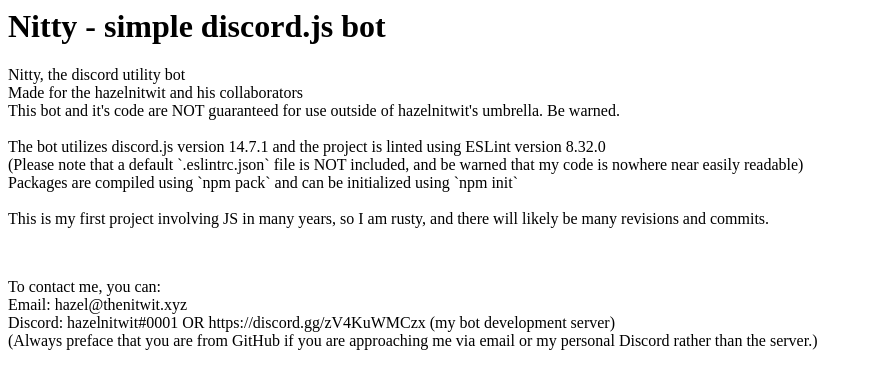
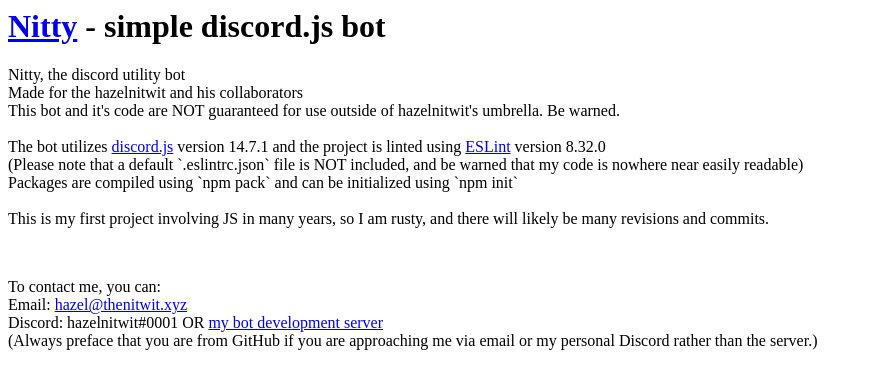
Before and after one commit to nailplsh/Nitty, a website: page index.html in a window 1280 px wide. Shown: the whole page, without its empty margins (0-872 px from the left). Drawn offline with Linux system fonts and the light colour scheme.

Commit message:
Update index.html

```diff
--- a/index.html
+++ b/index.html
@@ -3,18 +3,18 @@
     <title>Nitty by hazelnitwit</title>
   </head>
   <body>
-    <h1>Nitty - simple discord.js bot</h1>
+    <h1><a href="https://github.com/hazelnitwit/Nitty">Nitty</a> - simple discord.js bot</h1>
 
     <p>Nitty, the discord utility bot<br>
     Made for the hazelnitwit and his collaborators<br>
     This bot and it's code are NOT guaranteed for use outside of hazelnitwit's umbrella. Be warned.<br><br>
-    The bot utilizes discord.js version 14.7.1 and the project is linted using ESLint version 8.32.0 <br>
+    The bot utilizes <a href="https://github.com/discordjs/discord.js">discord.js</a> version 14.7.1 and the project is linted using <a href="https://github.com/eslint/eslint">ESLint</a> version 8.32.0 <br>
     (Please note that a default `.eslintrc.json` file is NOT included, and be warned that my code is nowhere near easily readable)<br>
     Packages are compiled using `npm pack` and can be initialized using `npm init`<br><br>
     This is my first project involving JS in many years, so I am rusty, and there will likely be many revisions and commits.</p>
   <br>
     <p>To contact me, you can:<br>
-    Email: hazel@thenitwit.xyz<br>
-    Discord: hazelnitwit#0001 OR https://discord.gg/zV4KuWMCzx (my bot development server)<br>
+    Email: <a href="mailto:hazel@thenitwit.xyz">hazel@thenitwit.xyz</a><br>
+    Discord: hazelnitwit#0001 OR <a href="https://discord.gg/zV4KuWMCzx">my bot development server</a><br>
     (Always preface that you are from GitHub if you are approaching me via email or my personal Discord rather than the server.)</p>
   </body>
```
